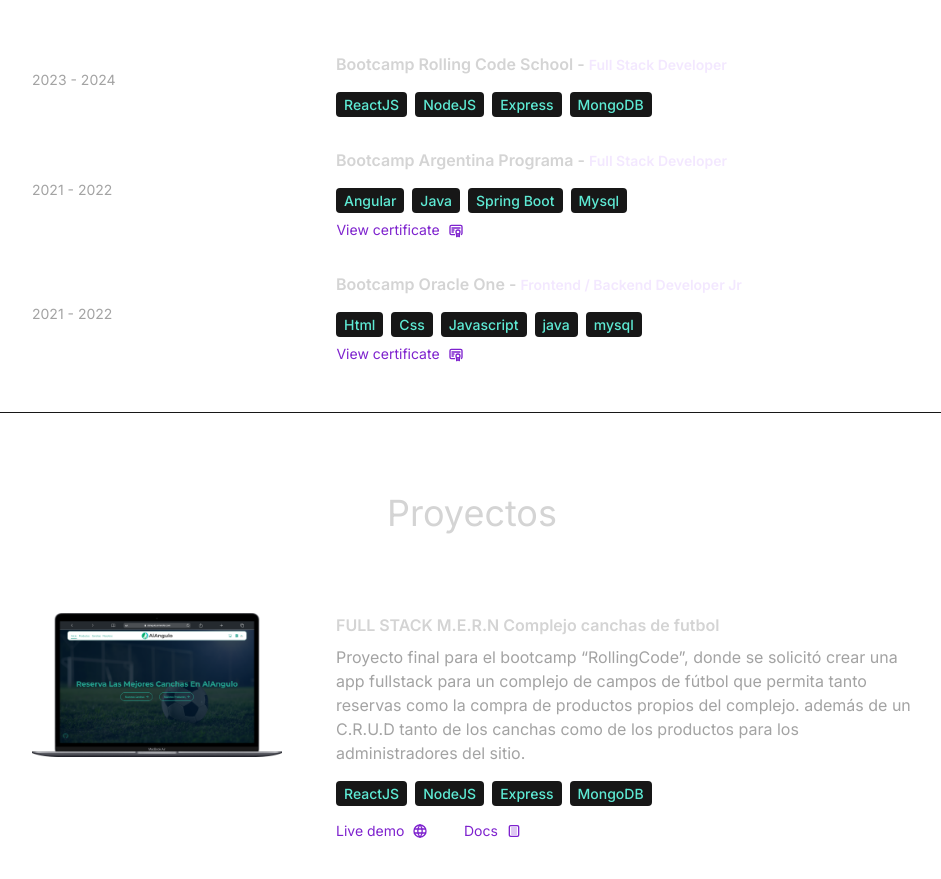
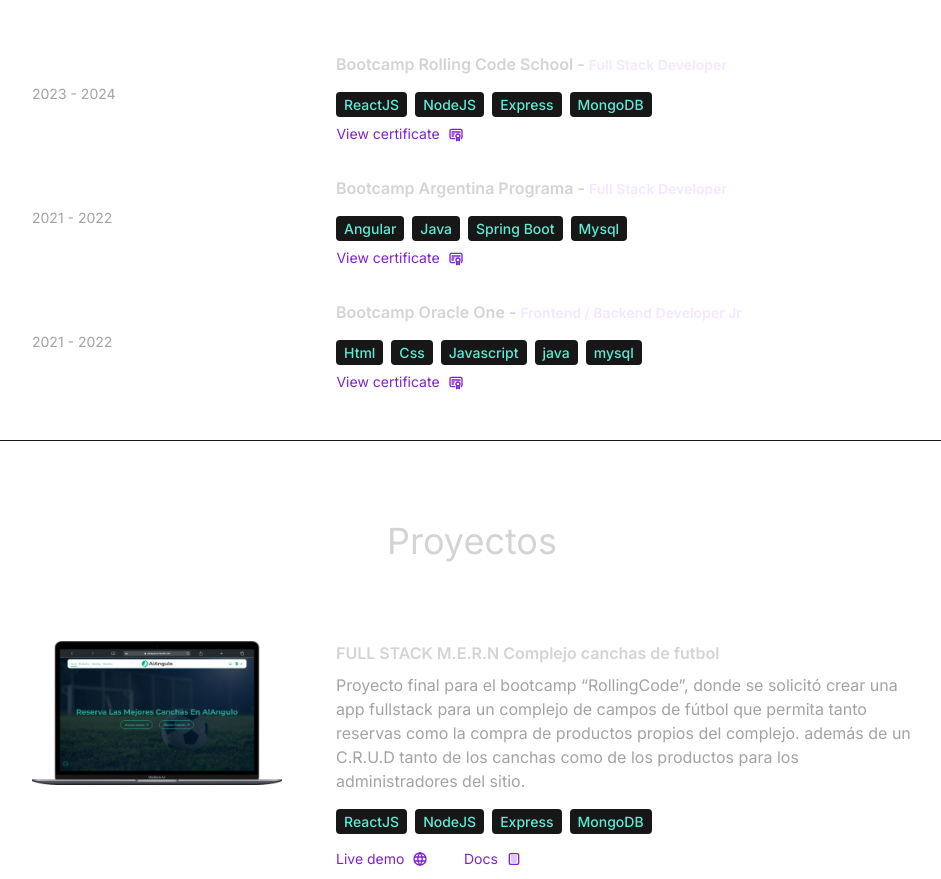
Before and after one commit to EzequielMassa/react-portfolio, a React (Vite) app: page / in a window 1280 px wide. Shown: the part 1980-2859 px from the top of the page, without its empty margins (168-1109 px from the left). Built offline with nearby package versions, Linux system fonts and the light colour scheme.

Commit message:
refactor: added rollingcode certificate

```diff
--- a/src/constants/index.js
+++ b/src/constants/index.js
@@ -17,6 +17,7 @@
 		year: '2023 - 2024',
 		institution: 'Bootcamp Rolling Code School',
 		certificate: 'Full Stack Developer',
+		link: 'https://certs.rollingcodeschool.com//ZXplcXVpZWxtYXNzYTg3QGdtYWlsLmNvbQ==-1716297657210-1.png',
 		technologies: ['ReactJS', 'NodeJS', 'Express', 'MongoDB'],
 	},
 	{
```
